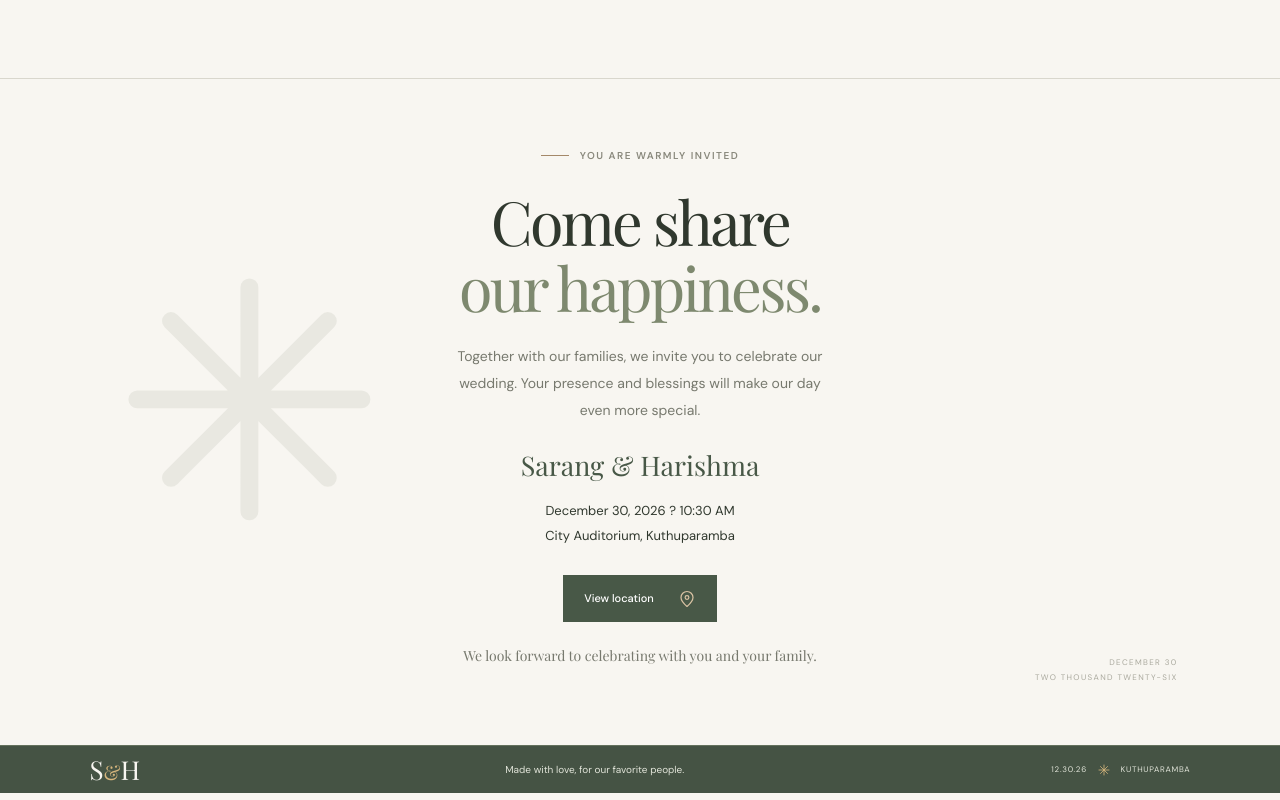
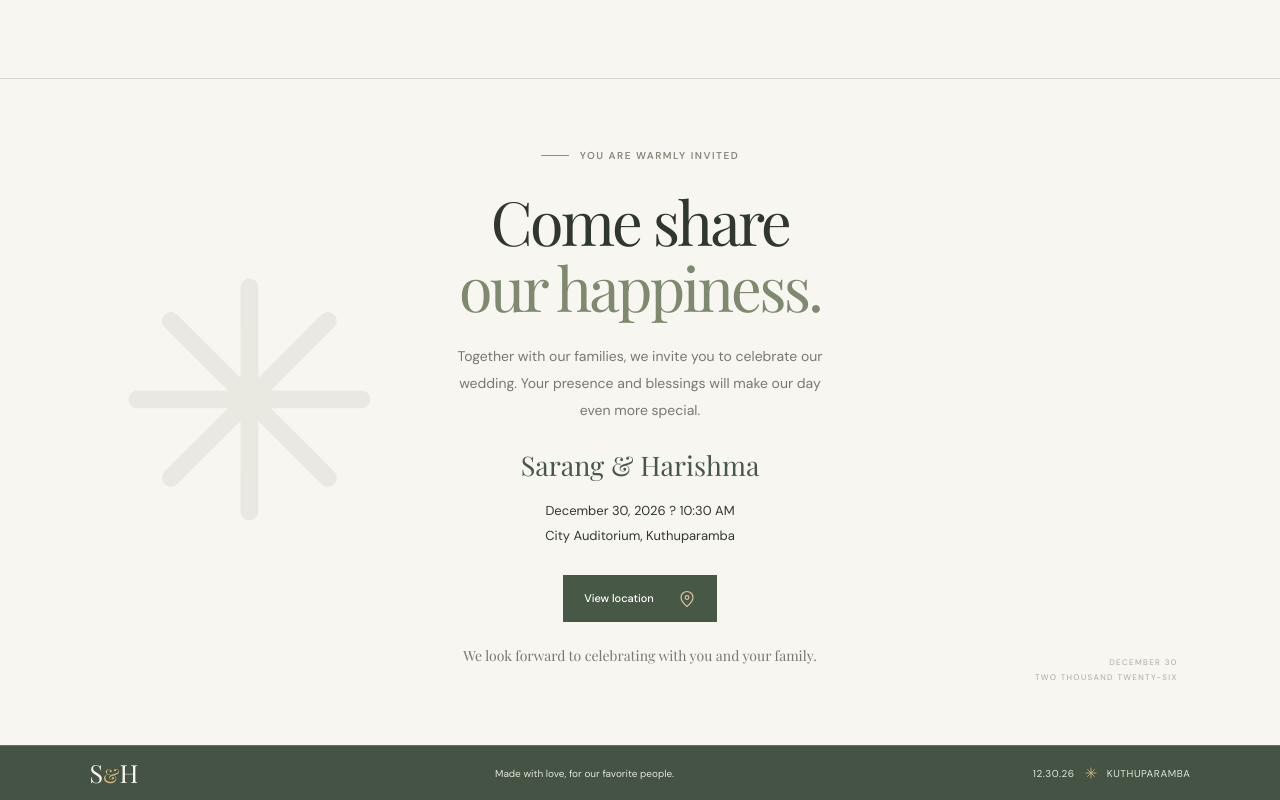
Before and after one commit to mrudhulp212-arch/wedding, a React (Vite) app: page / in a window 1280 px wide. Shown: the part 3083-3883 px from the top of the page. Built offline with nearby package versions, Linux system fonts and the light colour scheme; a web font is replaced by a local one.

Commit message:
ui updated

```diff
--- a/index.html
+++ b/index.html
@@ -3,7 +3,7 @@
   <head>
     <meta charset="UTF-8" />
     <link rel="icon" type="image/svg+xml" href="/favicon.svg" />
-    <meta name="viewport" content="width=device-width, initial-scale=1.0" />
+    <meta name="viewport" content="width=device-width, initial-scale=1.0, viewport-fit=cover" />
     <meta
       name="theme-color"
       content="#f8f6f1"
--- a/src/App.jsx
+++ b/src/App.jsx
@@ -318,8 +318,8 @@ function App() {
 
       <footer className="site-footer">
         <a className="footer-mark" href="#home">S<span>&amp;</span>H</a>
-        <span>Made with love, for our favorite people.</span>
-        <span className="footer-date">12.30.26 <span><Icon name="sparkle" size={12} /></span> KUTHUPARAMBA</span>
+        <span className="footer-message">Made with love, for our favorite people.</span>
+        <span className="footer-date"><time dateTime="2026-12-30">12.30.26</time><span aria-hidden="true"><Icon name="sparkle" size={12} /></span><span className="footer-place">Kuthuparamba</span></span>
       </footer>
     </>
   )
--- a/src/style.css
+++ b/src/style.css
@@ -1659,3 +1659,33 @@ a:focus-visible { outline: 2px solid #a17d53; outline-offset: 5px; }
   .site-footer .footer-mark { font-size: 22px; }
   .site-footer > span:nth-child(2) { font-size: 8px; line-height: 1.3; }
 }
+
+/* Flexible footer sizing for phones, tablets, and iPhone safe areas. */
+.site-footer {
+  width: 100%;
+  min-height: 0;
+  display: grid;
+  grid-template-columns: auto minmax(0, 1fr) auto;
+  align-items: center;
+  gap: 10px 24px;
+  padding: 12px max(20px, 7%);
+  padding-bottom: max(12px, env(safe-area-inset-bottom, 0px));
+  padding-left: max(20px, 7%, env(safe-area-inset-left, 0px));
+  padding-right: max(20px, 7%, env(safe-area-inset-right, 0px));
+}
+.site-footer .footer-mark { grid-area: auto; display: inline-block; white-space: nowrap; line-height: 1.2; font-size: 25px; }
+.site-footer > .footer-message { grid-area: auto; order: 0; width: auto; min-width: 0; text-align: center; font-size: 11px; line-height: 1.5; overflow-wrap: break-word; }
+.site-footer .footer-date { grid-area: auto; justify-self: end; display: flex; align-items: center; justify-content: center; flex-wrap: wrap; gap: 10px; min-width: 0; font-size: 10px; line-height: 1.5; letter-spacing: .06em; white-space: normal; }
+.site-footer .footer-date > span { padding: 0; display: inline-flex; align-items: center; }
+.site-footer .footer-date .footer-place { color: #e1e4d9; text-transform: uppercase; }
+.site-footer .footer-date time, .site-footer .footer-place { white-space: nowrap; }
+@media (max-width: 760px) {
+  .site-footer { grid-template-columns: auto minmax(0, 1fr); gap: 6px 16px; padding-top: 10px; padding-inline: max(18px, env(safe-area-inset-left, 0px)) max(18px, env(safe-area-inset-right, 0px)); }
+  .site-footer .footer-mark { grid-column: 1; grid-row: 1; font-size: 24px; }
+  .site-footer .footer-date { grid-column: 2; grid-row: 1; font-size: 9px; gap: 8px; }
+  .site-footer > .footer-message { grid-column: 1 / -1; grid-row: 2; font-size: 10px; }
+}
+@media (max-width: 350px) {
+  .site-footer { column-gap: 10px; padding-inline: 14px; }
+  .site-footer .footer-date { font-size: 8px; gap: 6px; letter-spacing: .025em; }
+}
```
